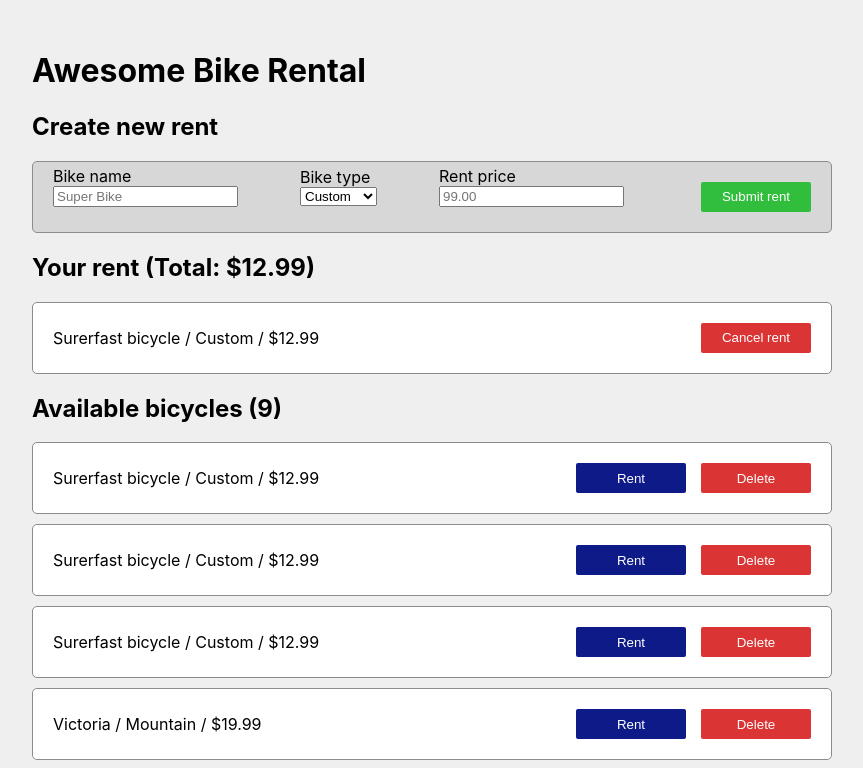
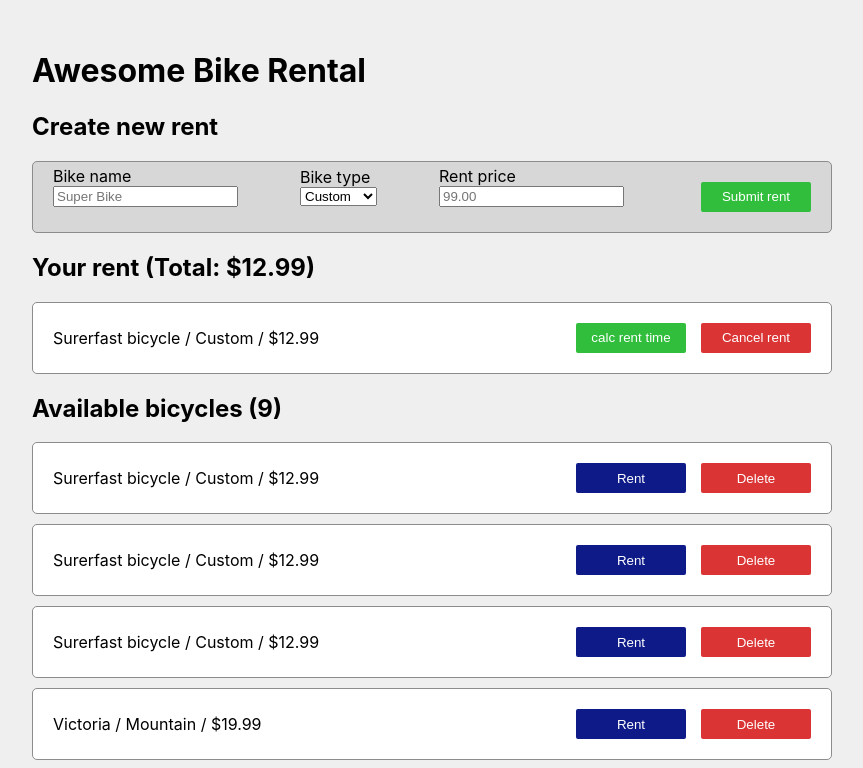
Before and after one commit to IhorKos/Bike-rental-app, a React (Create React App) app in the folder bike-rental/: page / in a window 1280 px wide. Shown: the top 768 px of the page, without its empty margins (208-1071 px from the left). Built offline with nearby package versions, Linux system fonts and the light colour scheme.

Commit message:
calc hours

```diff
--- a/bike-rental/src/components/Bicycle.js
+++ b/bike-rental/src/components/Bicycle.js
@@ -1,4 +1,5 @@
 import React from 'react';
+import calcHours from '../calcHours'
 
 const Bicycle = ({ bicycle, onRent, onDelete, onCancel}) => (
   <div className="bicycle">
@@ -7,7 +8,11 @@ const Bicycle = ({ bicycle, onRent, onDelete, onCancel}) => (
       {bicycle.rent
         ?
         <div>
-
+          <input type="button"
+            className="btn"
+            onClick={calcHours}
+            value="calc rent time"
+          />
           <input type="button"
             className="btn btn-cancel"
             onClick={onCancel}
```
